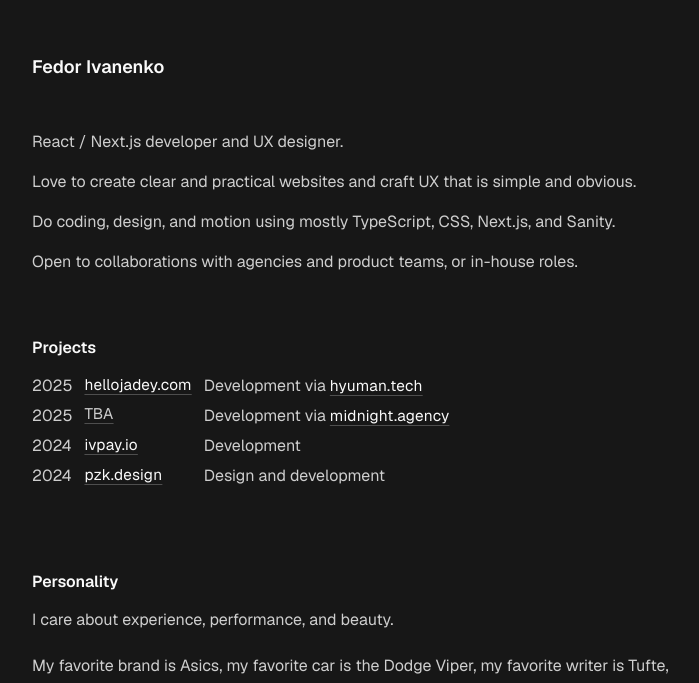
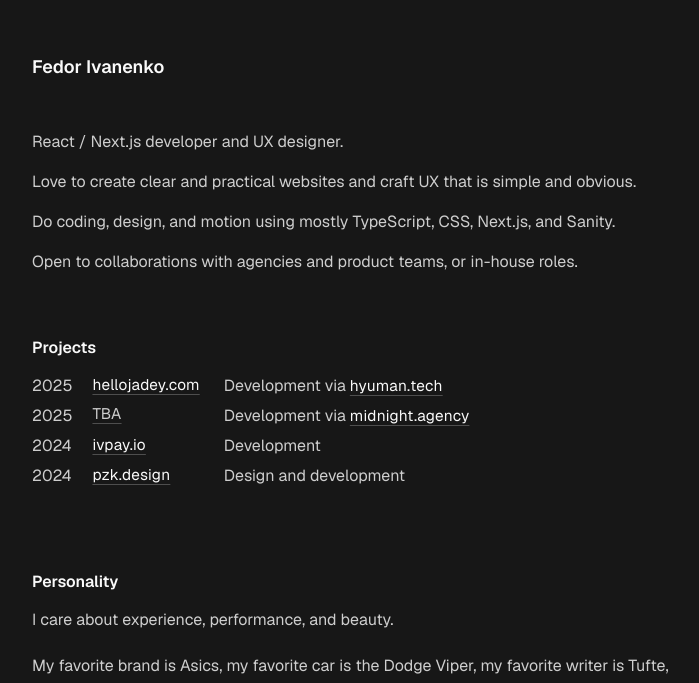
Before and after one commit to fedorivanenko/fedor-ivanenko-personal-website, a Next.js app: page / in a window 1280 px wide. Shown: the part 108-791 px from the top of the page, without its empty margins (286-985 px from the left). Built offline with nearby package versions, Linux system fonts and the light colour scheme.

Commit message:
mobile size fix

```diff
--- a/app/page.tsx
+++ b/app/page.tsx
@@ -90,7 +90,7 @@ function ProjectRow({ year, href, name, description }: ProjectData) {
     : null;
 
   const renderName = () => {
-    const nameClassName = "-translate-y-[1px] justify-start mr-0";
+    const nameClassName = "-translate-y-[1px] justify-start mr-1";
     if (href) {
       return <InlineLinkButton href={href} className={nameClassName}>{name}</InlineLinkButton>;
     }
@@ -129,7 +129,7 @@ function ProjectsPanel() {
   return (
     <Section>
       <h2>Projects</h2>
-      <ul className="grid grid-cols-[auto_auto_auto] gap-x-3 gap-y-1 mr-auto">
+      <ul className="grid grid-cols-[auto_auto_auto] gap-x-3 md:gap-x-5 gap-y-1 mr-auto">
         <ProjectRow
           year={2025}
           name={"hellojadey.com"}
```
